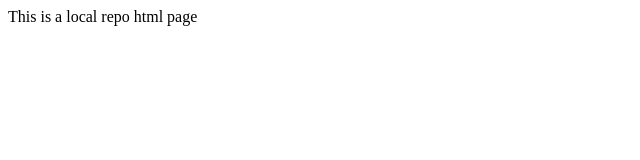
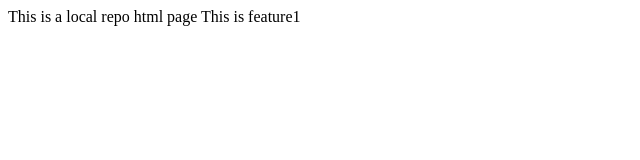
Before and after one commit to AbhishekTyagiMahadev/LocalRepo, a plain HTML site: page index.html in a window 1280 px wide. Shown: the whole page, without its empty margins (0-640 px from the left). Drawn offline with Linux system fonts and the light colour scheme.

Commit message:
Add feature1

```diff
--- a/index.html
+++ b/index.html
@@ -7,5 +7,6 @@
 </head>
 <body>
     This is a local repo html page
+    This is feature1
 </body>
 </html>
```
